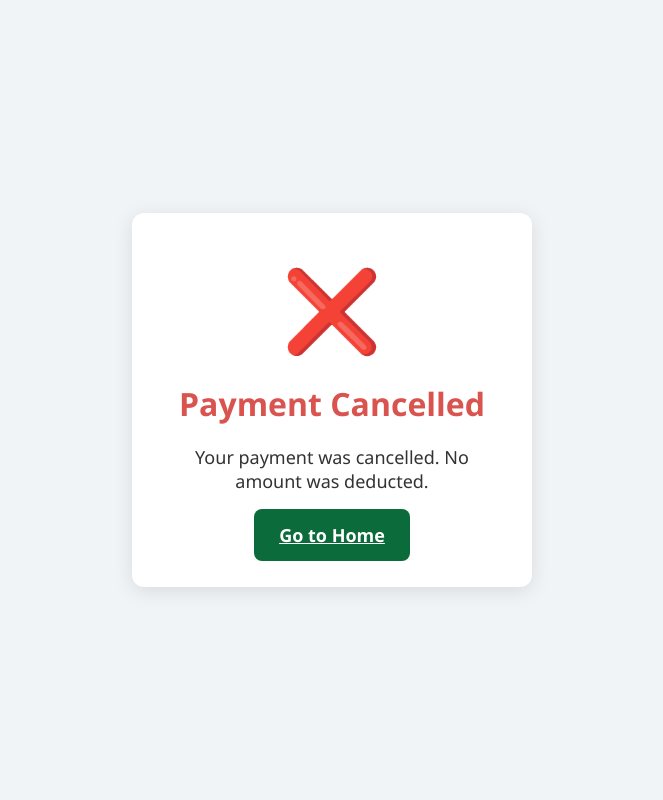
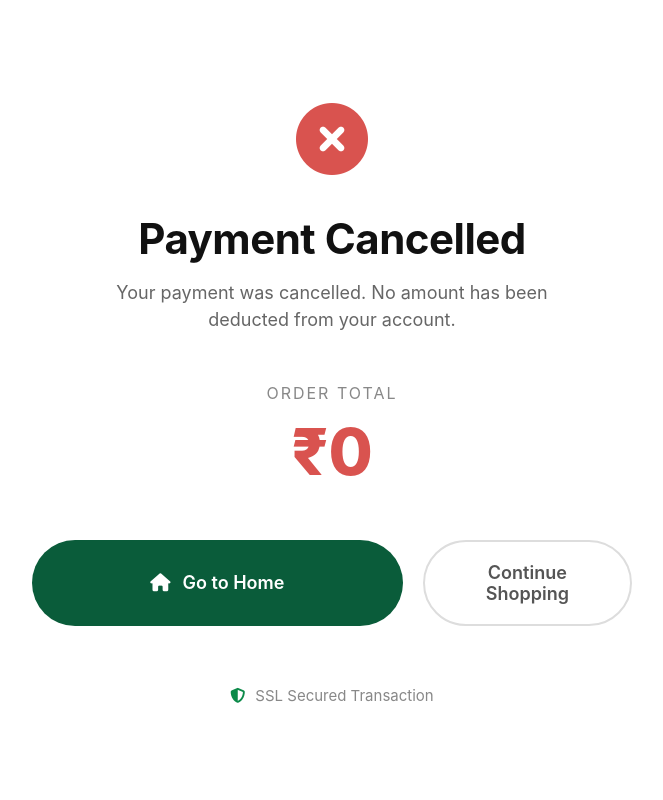
Before and after one commit to hinex-vaghadiya/frontend, a Django app: page /payment-cancel/ in a window 1280 px wide. Shown: the whole page, without its empty margins (308-971 px from the left). Run offline with Django 5.2, Linux system fonts and the light colour scheme.

Commit message:
cancel page ui , newsletter bug resolved, admin error solve but 302 bug ,review directly open

```diff
--- a/users/templates/profile.html
+++ b/users/templates/profile.html
@@ -141,7 +141,7 @@
                             <div class="item-price">₹{{ item.subtotal }}</div>
                             <div>
                                 {% if order.status == 'DELIVERED' or order.status == 'PAID' or order.status == 'SHIPPED' %}
-                                <a href="/shop/" class="review-link">
+                                <a href="/product-detail/{{ item.product_name|slugify }}#reviews" class="review-link">
                                     <i class="fa-solid fa-star"></i> Review
                                 </a>
                                 {% endif %}
--- a/users/templates/success_cancel.html
+++ b/users/templates/success_cancel.html
@@ -1,85 +1,150 @@
+{% load static %}
 <!DOCTYPE html>
 <html lang="en">
 
 <head>
     <meta charset="UTF-8">
     <meta name="viewport" content="width=device-width, initial-scale=1.0">
-    <title>Payment Status</title>
+    <title>Payment Status | HERBGLOW</title>
+    <link rel="stylesheet" href="https://cdnjs.cloudflare.com/ajax/libs/font-awesome/6.5.0/css/all.min.css">
     <style>
         * {
             box-sizing: border-box;
             margin: 0;
             padding: 0;
-            font-family: 'Segoe UI', Tahoma, Geneva, Verdana, sans-serif;
+            font-family: 'Inter', 'Segoe UI', Roboto, sans-serif;
         }
 
         body {
-            background: #f0f4f7;
+            background: #fff;
+            color: #111;
             display: flex;
+            flex-direction: column;
             justify-content: center;
             align-items: center;
             min-height: 100vh;
+            text-align: center;
+            padding: 20px;
         }
 
-        .status-container {
-            background: #fff;
-            width: 100%;
-            max-width: 400px;
-            border-radius: 12px;
-            padding: 40px 30px;
-            text-align: center;
-            box-shadow: 0 4px 20px rgba(0, 0, 0, 0.1);
-            animation: fadeIn 0.8s ease;
+        .status-icon {
+            font-size: 72px;
+            margin-bottom: 30px;
+            animation: pop 0.6s ease;
         }
 
-        h1 {
-            font-size: 32px;
-            margin-bottom: 20px;
+        .status-icon.success {
+            color: #0a5c3a;
         }
 
-        .message {
-            font-size: 18px;
-            margin-bottom: 30px;
-            color: #333;
-        }
-
-        .success {
-            color: #0b6b3a;
-            animation: pop 0.5s ease;
-        }
-
-        .cancel {
-            color: #d9534f;
-            animation: shake 0.5s ease;
-        }
-
-        .icon {
-            font-size: 80px;
-            margin-bottom: 20px;
-        }
-
-        .success-icon {
-            color: #0b6b3a;
-        }
-
-        .cancel-icon {
+        .status-icon.cancel {
             color: #d9534f;
         }
 
-        .btn {
-            padding: 14px 25px;
+        h2 {
+            font-size: 42px;
+            font-weight: 700;
+            margin-bottom: 15px;
+            letter-spacing: -0.5px;
+        }
+
+        .status-subtitle {
+            font-size: 18px;
+            color: #666;
+            margin-bottom: 50px;
+            max-width: 500px;
+            line-height: 1.5;
+        }
+
+        .amount-display {
+            font-size: 64px;
+            font-weight: 800;
+            margin-bottom: 50px;
+        }
+
+        .amount-display.success {
+            color: #0a5c3a;
+        }
+
+        .amount-display.cancel {
+            color: #d9534f;
+        }
+
+        .amount-label {
+            font-size: 16px;
+            color: #888;
+            text-transform: uppercase;
+            letter-spacing: 2px;
+            margin-bottom: 10px;
+            display: block;
+        }
+
+        .button-row {
+            display: flex;
+            gap: 20px;
+            width: 100%;
+            max-width: 600px;
+            justify-content: center;
+        }
+
+        .home-btn {
+            background: #0a5c3a;
+            color: #fff;
+            border: none;
+            padding: 20px 40px;
             font-size: 18px;
             font-weight: 600;
-            border-radius: 8px;
+            border-radius: 50px;
             cursor: pointer;
-            border: none;
-            transition: all 0.2s ease;
-            background: #0b6b3a;
-            color: #fff;
+            transition: all 0.3s ease;
+            display: flex;
+            align-items: center;
+            justify-content: center;
+            gap: 12px;
+            text-decoration: none;
+            flex: 2;
         }
 
-        .btn:hover {
-            background: #09572d;
+        .home-btn:hover {
+            background: #084c30;
+            transform: translateY(-2px);
+            box-shadow: 0 10px 25px rgba(10, 92, 58, 0.25);
+        }
+
+        .shop-btn {
+            background: transparent;
+            color: #555;
+            border: 2px solid #ddd;
+            padding: 20px 30px;
+            font-size: 18px;
+            font-weight: 600;
+            border-radius: 50px;
+            cursor: pointer;
+            transition: all 0.3s ease;
+            flex: 1;
+            text-decoration: none;
+            display: flex;
+            align-items: center;
+            justify-content: center;
+        }
+
+        .shop-btn:hover {
+            border-color: #999;
+            color: #111;
+        }
+
+        .secure-badge {
+            margin-top: 60px;
+            display: flex;
+            align-items: center;
+            justify-content: center;
+            gap: 10px;
+            color: #888;
+            font-size: 15px;
+        }
+
+        .secure-badge i {
+            color: #0c8a49;
         }
 
         @keyframes pop {
@@ -98,53 +163,56 @@
             }
         }
 
-        @keyframes shake {
-            0% {
-                transform: translateX(0);
+        @media (max-width: 600px) {
+            .button-row {
+                flex-direction: column;
             }
 
-            25% {
-                transform: translateX(-10px);
+            h2 {
+                font-size: 32px;
             }
 
-            50% {
-                transform: translateX(10px);
-            }
-
-            75% {
-                transform: translateX(-10px);
-            }
-
-            100% {
-                transform: translateX(0);
-            }
-        }
-
-        @keyframes fadeIn {
-            from {
-                opacity: 0;
-            }
-
-            to {
-                opacity: 1;
+            .amount-display {
+                font-size: 48px;
             }
         }
     </style>
 </head>
 
 <body>
-    <div class="status-container">
-        {% if status == "success" %}
-        <div class="icon success-icon">✅</div>
-        <h1 class="success">Payment Successful!</h1>
-        <p class="message">Your payment of ₹{{ total_amount }} was completed successfully.</p>
-        {% elif status == "cancel" %}
-        <div class="icon cancel-icon">❌</div>
-        <h1 class="cancel">Payment Cancelled</h1>
-        <p class="message">Your payment was cancelled. No amount was deducted.</p>
-        {% endif %}
+    {% if status == "success" %}
+    <div class="status-icon success">
+        <i class="fa-solid fa-circle-check"></i>
+    </div>
+    <h2>Payment Successful!</h2>
+    <p class="status-subtitle">Your payment has been processed successfully. Thank you for your order!</p>
+    <div>
+        <span class="amount-label">Amount Paid</span>
+        <div class="amount-display success">₹{{ total_amount }}</div>
+    </div>
+    {% elif status == "cancel" %}
+    <div class="status-icon cancel">
+        <i class="fa-solid fa-circle-xmark"></i>
+    </div>
+    <h2>Payment Cancelled</h2>
+    <p class="status-subtitle">Your payment was cancelled. No amount has been deducted from your account.</p>
+    <div>
+        <span class="amount-label">Order Total</span>
+        <div class="amount-display cancel">₹{{ total_amount }}</div>
+    </div>
+    {% endif %}
 
-        <a href="/" class="btn">Go to Home</a>
+    <div class="button-row">
+        <a href="/" class="home-btn">
+            <i class="fa-solid fa-house"></i>
+            <span>Go to Home</span>
+        </a>
+        <a href="/shop/" class="shop-btn">Continue Shopping</a>
+    </div>
+
+    <div class="secure-badge">
+        <i class="fa-solid fa-shield-halved"></i>
+        <span>SSL Secured Transaction</span>
     </div>
 
     <!-- Optional sound effects -->
```
Also changed, not shown: admin_dashboard/templates/deliveries.html (+15 -13 lines), users/static/js/script.js (+4 -3 lines).
